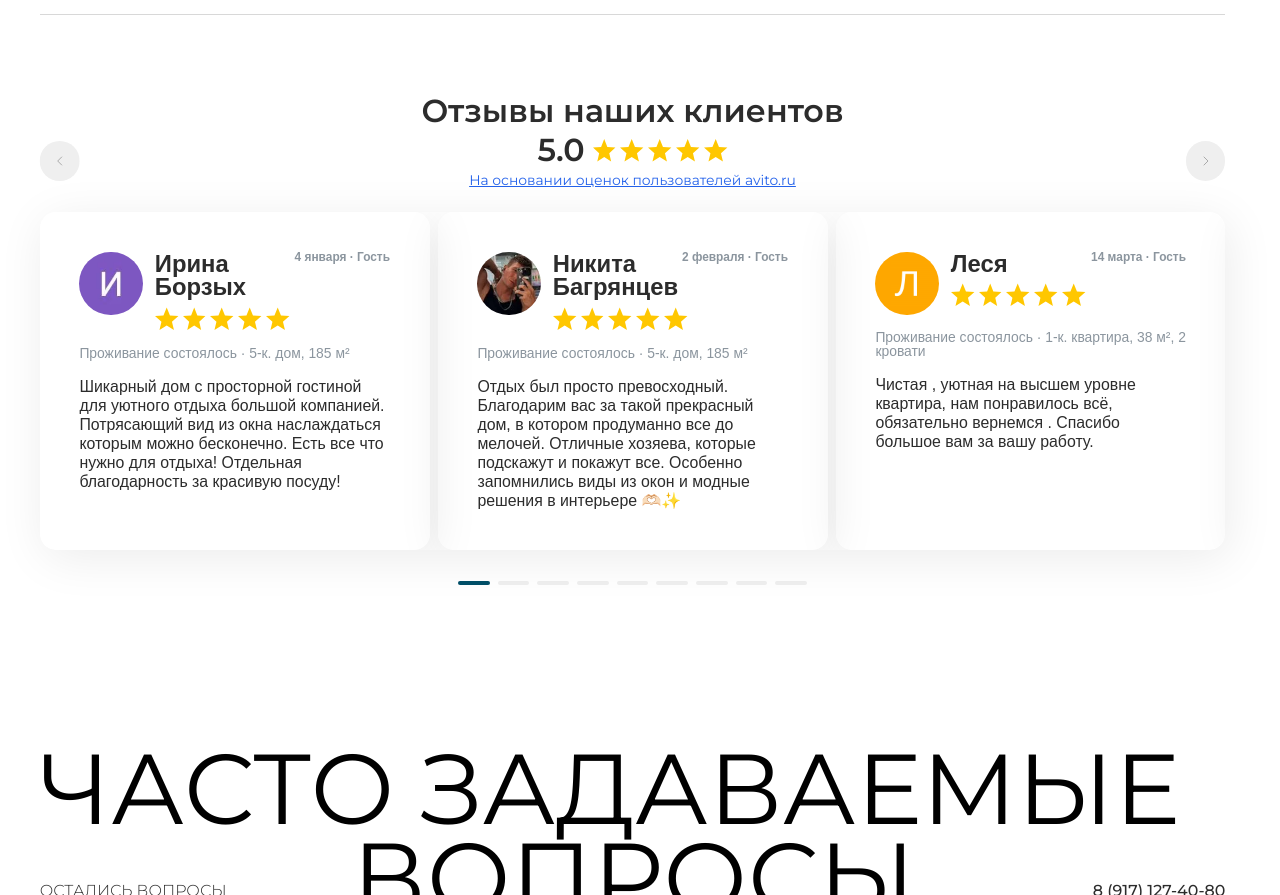
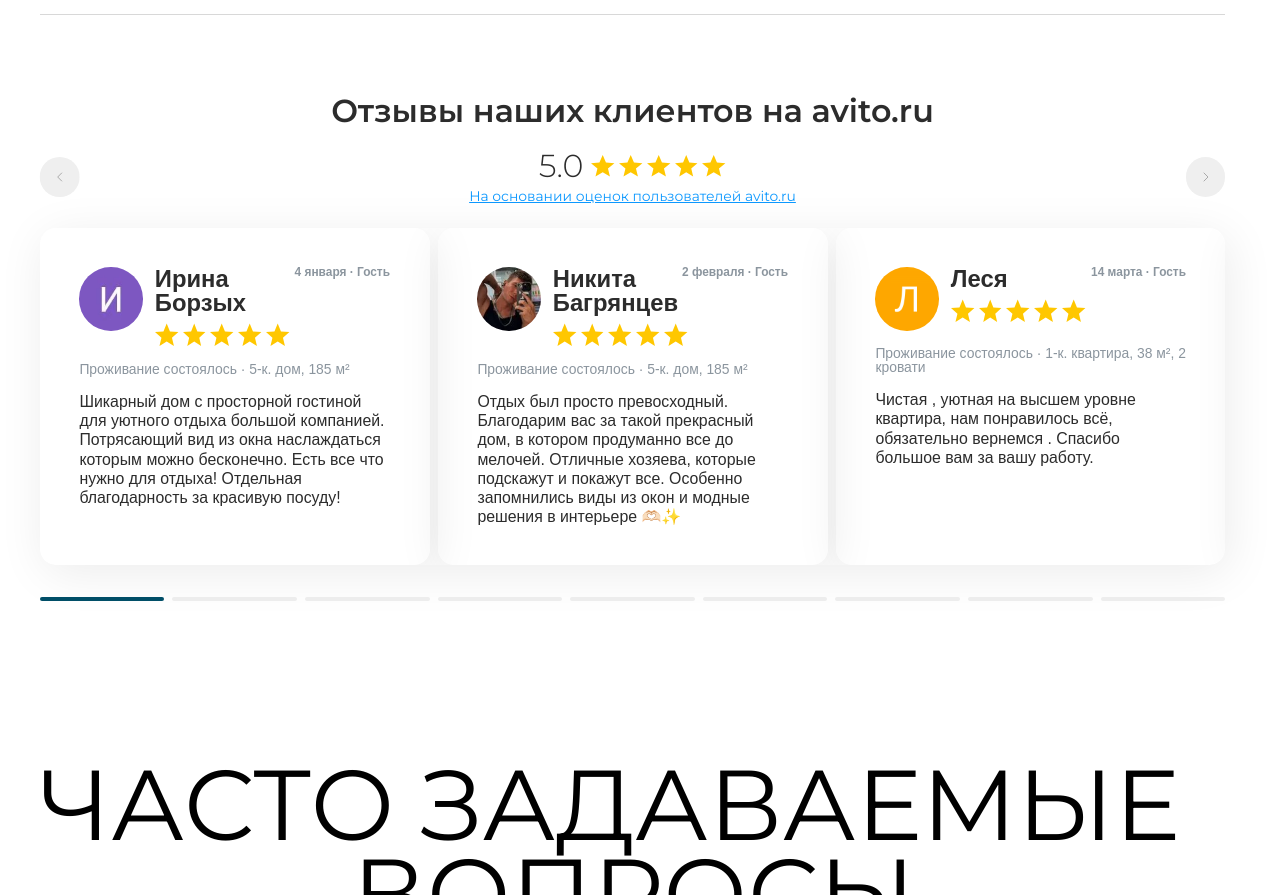
Before and after one commit to Alcon-dev/vlg, a Nuxt app: page / in a window 1280 px wide. Shown: the part 4058-4953 px from the top of the page. Built offline with nearby package versions, Linux system fonts and the light colour scheme; a web font is replaced by a local one.

Commit message:
edited reviews

```diff
--- a/app/components/sections/About.vue
+++ b/app/components/sections/About.vue
@@ -78,7 +78,7 @@
         <h3 :class="$style.reviewsSectionTitle">Отзывы клиентов на avito.ru</h3>
         <div :class="$style.reviewsHeaderMobile">
           <h3 :class="$style.reviewsSectionTitleMobile">
-            Отзывы наших клиентов
+            Отзывы наших клиентов на avito.ru
           </h3>
           <div :class="$style.reviewsRatingBlock">
             <button
@@ -619,6 +619,7 @@ export default {
   font-weight: 600;
   text-align: center;
   padding: 0 0 2.5rem 0;
+  display: none;
 
   @include tablet {
     display: none;
@@ -633,15 +634,15 @@ export default {
 }
 
 .reviewsHeaderMobile {
-  display: none;
-
+  display: flex;
+  flex-direction: column;
+  align-items: center;
+  text-align: center;
+  padding: 0 0 2.5rem 0;
+  gap: 1.5rem;
   @include tablet {
     display: flex;
-    flex-direction: column;
-    align-items: center;
-    text-align: center;
     padding: 0 0 1.5rem 0;
-    gap: 0.5rem;
   }
   @include mobile {
     display: none;
@@ -649,10 +650,13 @@ export default {
 }
 
 .reviewsSectionTitleMobile {
-  font-size: 2rem;
+  font-size: 3rem;
   font-weight: 600;
   margin: 0;
   color: $text-primary;
+  @include tablet {
+    font-size: 2rem;
+  }
 }
 
 .reviewsRatingBlock {
@@ -680,9 +684,12 @@ export default {
 }
 
 .reviewsRatingValue {
-  font-size: 2rem;
-  font-weight: 600;
+  font-size: 3rem;
+  font-weight: 300;
   color: $text-primary;
+  @include tablet {
+    font-size: 2rem;
+  }
 }
 
 .reviewsRatingStars {
@@ -690,15 +697,19 @@ export default {
   gap: 0.25rem;
 
   img {
-    width: 1.5rem;
-    height: 1.5rem;
+    width: 2rem;
+    height: 2rem;
     object-fit: contain;
+    @include tablet {
+      width: 1.5rem;
+      height: 1.5rem;
+    }
   }
 }
 
 .reviewsAvitoLink {
   font-size: 0.875rem;
-  color: #2563eb;
+  color: #0d99ff;
   text-decoration: underline;
   margin: 0;
 }
@@ -711,23 +722,29 @@ export default {
 }
 
 .reviewsNavBtn {
-  display: none;
+  display: block;
   flex-shrink: 0;
-  width: 2.5rem;
-  height: 2.5rem;
+  width: 4rem;
+  height: 4rem;
   border-radius: 50%;
   border: none;
   background: $bg-primary;
   cursor: pointer;
   background-image: url("../../assets/img/sections/about/swiper-arrow.svg");
   background-repeat: no-repeat;
-  background-position: center;
-  background-size: 1rem;
+  background-position: center center;
+  background-size: 2rem;
   padding: 0;
   z-index: 2;
 
   @include tablet {
     display: block;
+    width: 2.5rem;
+    height: 2.5rem;
+    background-size: 1rem;
+  }
+  @include mobile {
+    display: none;
   }
 }
 
@@ -788,7 +805,7 @@ export default {
 }
 
 .paginationBullet {
-  width: 2rem;
+  width: 18rem;
   height: 0.25rem;
   border-radius: 0.125rem;
   background: $bg-primary;
```
